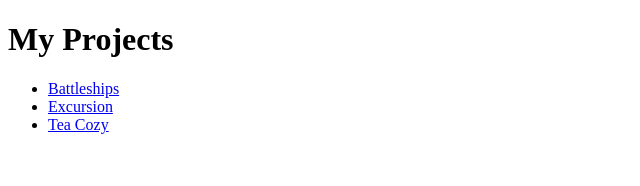
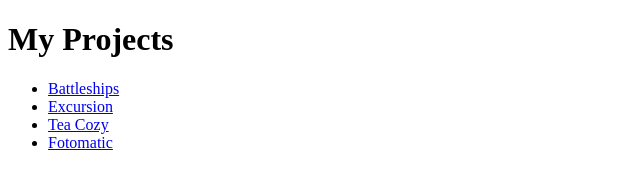
Before and after one commit to ddwildin/ddwildin.github.io, a plain HTML site: page index.html in a window 1280 px wide. Shown: the full height of the page, 0-640 px from the left. Drawn offline with Linux system fonts and the light colour scheme.

Commit message:
Udpate main index

```diff
--- a/index.html
+++ b/index.html
@@ -9,6 +9,7 @@
             <li><a href="./battleships/index.html">Battleships</a></li>
             <li><a href="./excursion/index.html">Excursion</a></li>
             <li><a href="teacozy/index.html">Tea Cozy</a></li>
+            <li><a href="fotomatic/index.html">Fotomatic</a></li>
         </ul>
     </body>
 </html>
```
